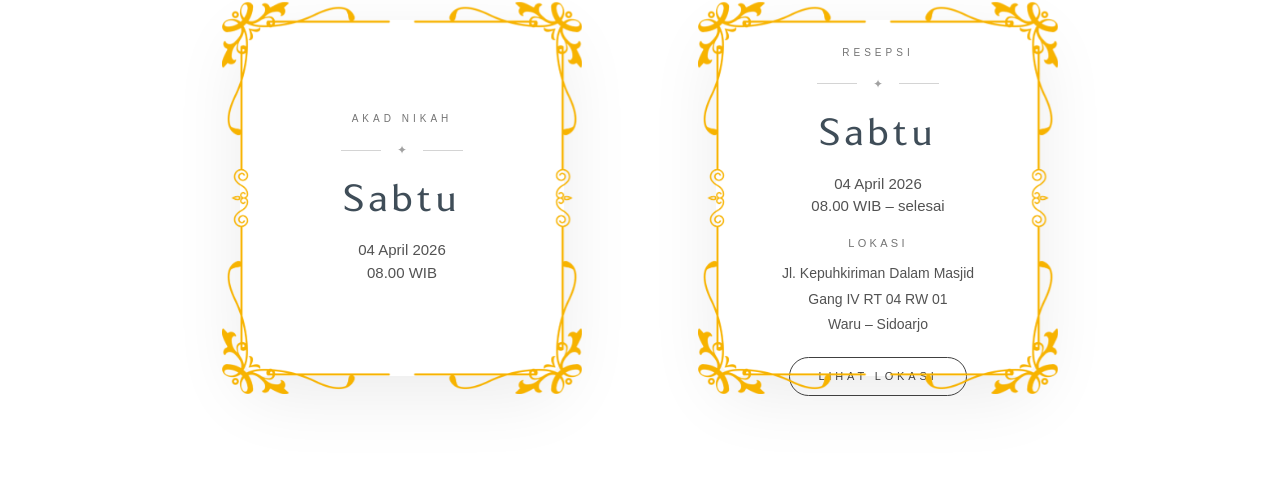
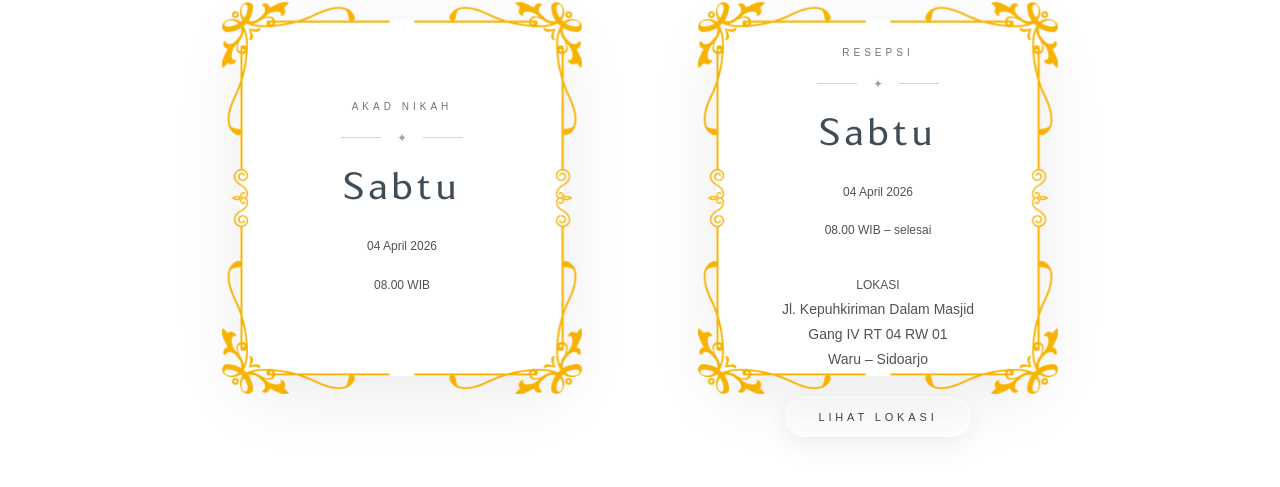
Before and after one commit to swakastudio/duajemari, a Next.js app: page /firoh-arofi/invitation in a window 1280 px wide. Shown: the part 3300-3787 px from the top of the page. Built offline with nearby package versions, Linux system fonts and the light colour scheme.

Commit message:
Update HariBahagia.tsx

```diff
--- a/app/(wedding)/firoh-arofi/components/HariBahagia.tsx
+++ b/app/(wedding)/firoh-arofi/components/HariBahagia.tsx
@@ -88,12 +88,28 @@ Sabtu
 </h3>
 
 
-<p className="mt-2 text-[15px] text-neutral-600">
+<p className="
+text-[12px]
+leading-[1.9]
+text-neutral-600
+mt-4
+max-w-[260px]
+mx-auto
+"
+>
 04 April 2026
 </p>
 
 
-<p className="text-[15px] text-neutral-600">
+<p className="
+text-[12px]
+leading-[1.9]
+text-neutral-600
+mt-4
+max-w-[260px]
+mx-auto
+"
+>
 08.00 WIB
 </p>
 
@@ -162,12 +178,28 @@ Sabtu
 </h3>
 
 
-<p className="mt-2 text-[15px] text-neutral-600">
+<p className="
+text-[12px]
+leading-[1.9]
+text-neutral-600
+mt-4
+max-w-[260px]
+mx-auto
+"
+>
 04 April 2026
 </p>
 
 
-<p className="text-[15px] text-neutral-600">
+<p className="
+text-[12px]
+leading-[1.9]
+text-neutral-600
+mt-4
+max-w-[260px]
+mx-auto
+"
+>
 08.00 WIB – selesai
 </p>
 
@@ -177,7 +209,15 @@ Sabtu
 
 <div className="mt-4 text-[14px] leading-[1.8] text-neutral-600">
 
-<p className="mb-2 text-[11px] tracking-[0.3em] text-neutral-500">
+<p className="
+text-[12px]
+leading-[1.9]
+text-neutral-600
+mt-4
+max-w-[260px]
+mx-auto
+"
+>
 LOKASI
 </p>
 
@@ -198,21 +238,34 @@ href="https://maps.app.goo.gl/KyBmg8SrXz88uX1n9"
 target="_blank"
 rel="noreferrer"
 className="
-mt-5
-inline-block
-px-7
-py-[10px]
-rounded-full
-border
-border-neutral-700
+mt-6
+inline-flex
+items-center
+justify-center
+px-8
+py-[11px]
+
 text-[11px]
 tracking-[0.35em]
 text-neutral-700
-transition
+
+rounded-full
+
+bg-white/20
+backdrop-blur-md
+
+border
+border-white/40
+
+shadow-[0_8px_30px_rgba(0,0,0,0.08)]
+
+transition-all
 duration-500
-hover:bg-neutral-800
-hover:text-white
-hover:shadow-lg
+
+hover:bg-white/40
+hover:shadow-[0_15px_40px_rgba(0,0,0,0.15)]
+hover:-translate-y-[2px]
+hover:scale-[1.03]
 "
 >
 
```
